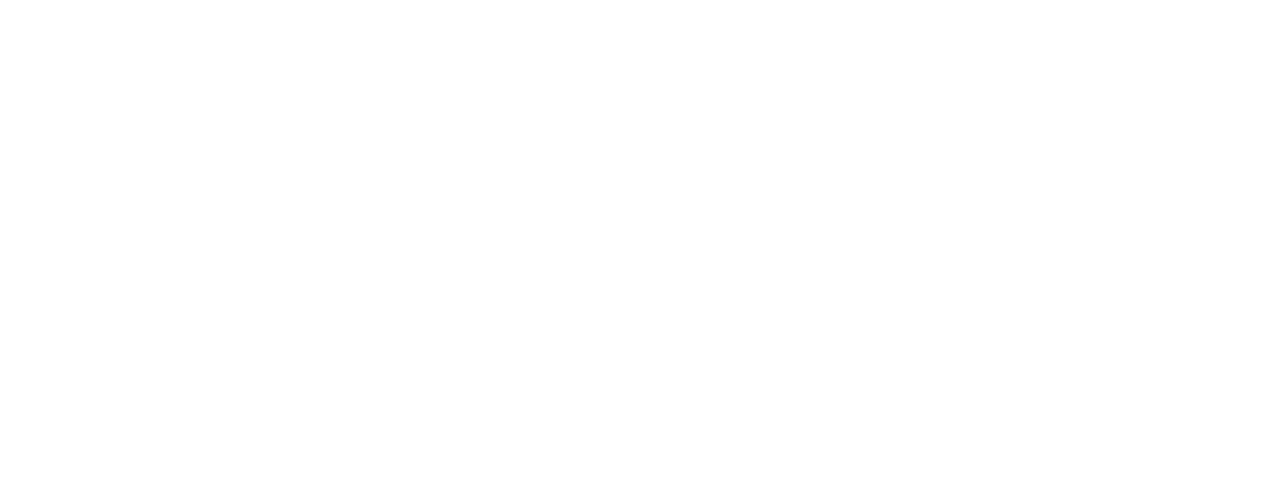
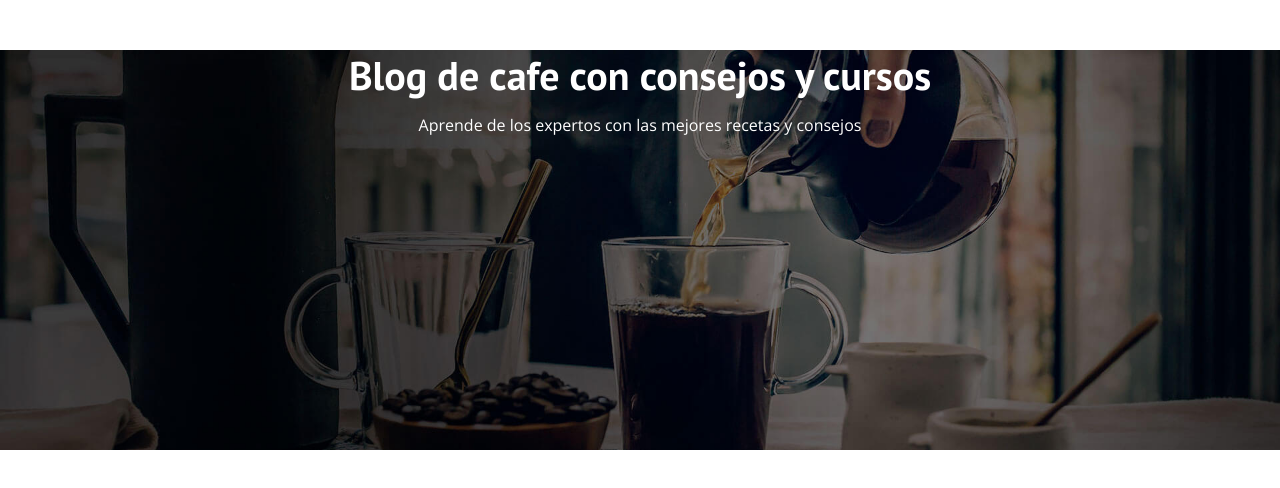
Before and after one commit to BrandoAngulo/BlogCoffee, a plain HTML site: page index.html in a window 1280 px wide. Drawn offline with nearby package versions, Linux system fonts and the light colour scheme.

```diff
--- a/css/style.css
+++ b/css/style.css
@@ -7,10 +7,10 @@
     --negro: #000;
 }
 html{
+    /*usarlo siempre no hace que afecte el padding en la caja osea que se ponga mas grande si ya se ah definido un tamaño */
+    box-sizing: border-box;
     /* para que 1rem sea igual a 10px */
     font-size: 62.5%;
-    /*usarlo siempre no hace que afecte el padding en la caja osea que se ponga mas grande si ya se ah definido un tamaño */
-    box-sizing: border-box;
 }
 /* complemento de box-sizing: border-box para aplicarlo a todo heredando del elemento padre */
 *,*:before,*:after{
@@ -21,7 +21,7 @@
     font-family: var(--fuenteParrafos);
     font-size: 1.6rem;
     /*interlineado entre los parrafos para que sea mejor ala hora de leer el contenido*/
-    line-height: 2rem;
+    line-height: 5rem;
 }
 /*Globales*/
 .contenedor{
@@ -64,3 +64,18 @@
 .centrar-texto{
     text-align: center;
 }
+/* header */
+.header{
+    background-image:url(../img/banner.jpg);
+    height: 40rem;
+    /* para que tome el espacio disponible y no se repita la imagen */
+    background-size: cover;
+    background-repeat: no-repeat;
+    /* posiciona la imagen de fondo donde se debe mostrar dependiendo su posicion= bottom top center left o rigth pero con center center ahi q ponerle background cover para q tome el centro de la imagen*/
+    background-position: center center;
+}
+.header_texto{
+    text-align: center;
+    color: var(--blanco);
+    margin-top: 5rem;
+}
--- a/index.html
+++ b/index.html
@@ -1,5 +1,6 @@
 <!DOCTYPE html>
 <html lang="en">
+
 <head>
     <meta charset="UTF-8">
     <meta http-equiv="X-UA-Compatible" content="IE=edge">
@@ -14,7 +15,14 @@
     <link rel="stylesheet" href="css/style.css">
     <title>Blog Cofee</title>
 </head>
+
 <body>
+    <header class="header">
+        <div class="header_texto">
+            <h2 class="no-margin">Blog de cafe con consejos y cursos</h2>
+            <p class="no-margin">Aprende de los expertos con las mejores recetas y consejos</p>
+        </div>
+    </header>
+</body>
 
-</body>
 </html>
```
